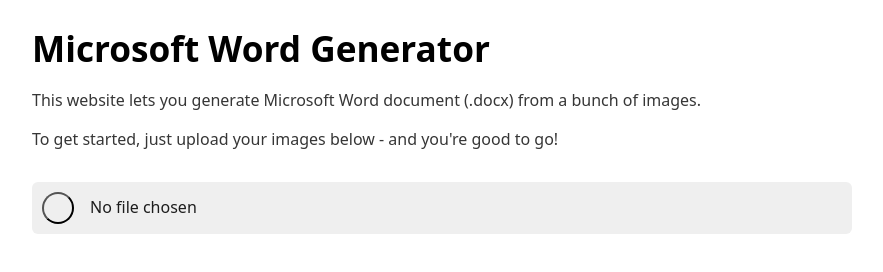
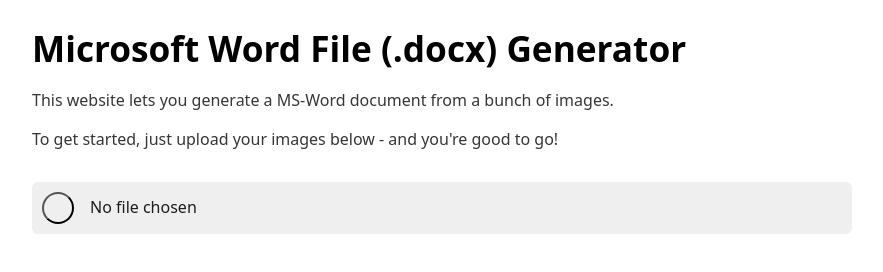
Before and after one commit to sueszli/msword-gen, a plain HTML site: page index.html in a window 1280 px wide. Shown: the whole page, without its empty margins (208-1091 px from the left). Drawn offline with nearby package versions, Linux system fonts and the light colour scheme.

Commit message:
Update website header to clarify purpose of Microsoft Word file generator

```diff
--- a/index.html
+++ b/index.html
@@ -21,8 +21,8 @@
 
     <body>
         <header>
-            <h1>Microsoft Word Generator</h1>
-            <p>This website lets you generate Microsoft Word document (.docx) from a bunch of images.</p>
+            <h1>Microsoft Word File (.docx) Generator</h1>
+            <p>This website lets you generate a MS-Word document from a bunch of images.</p>
             <p>To get started, just upload your images below - and you're good to go!</p>
         </header>
 
```
